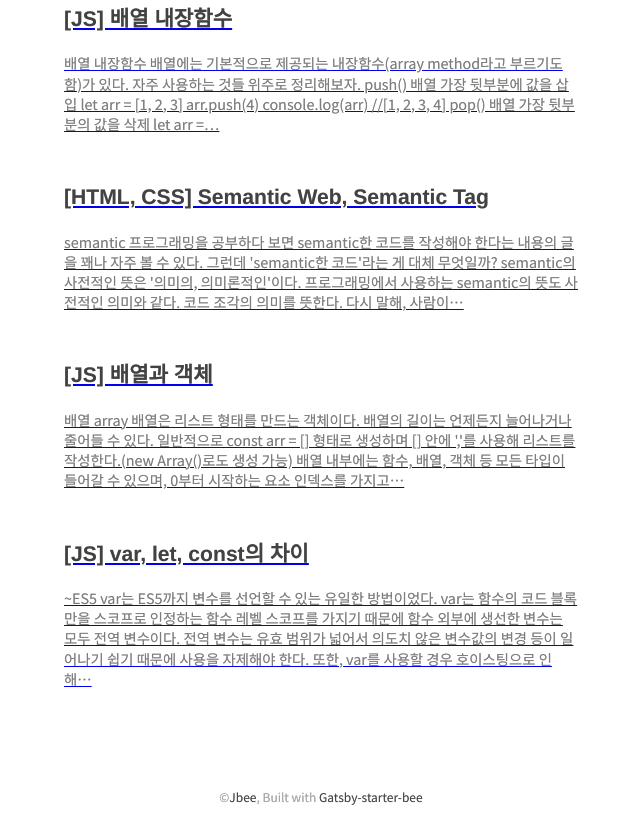
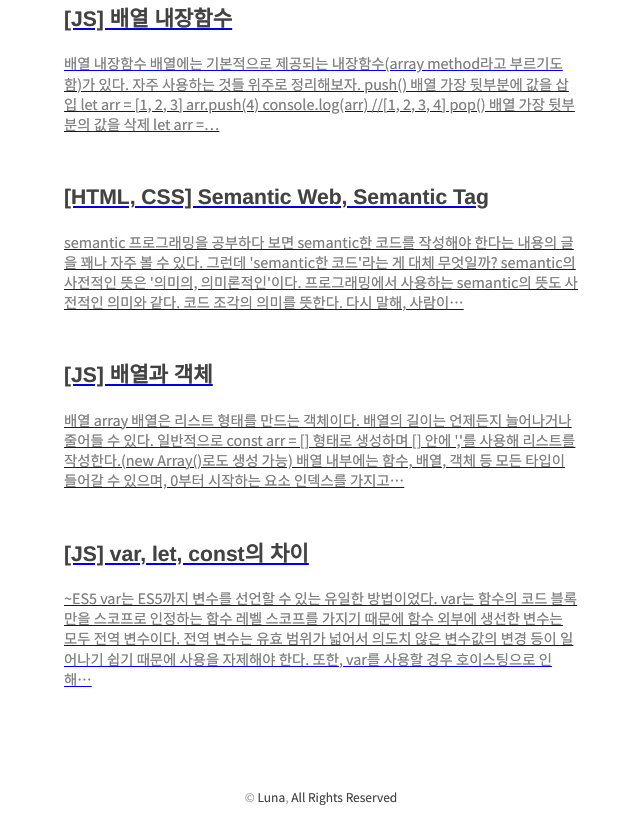
Before and after one commit to lunathebright/techBlog, a Gatsby site: page / in a window 1280 px wide. Shown: the part 8119-8959 px from the top of the page, without its empty margins (319-959 px from the left). Built offline with nearby package versions, Linux system fonts and the light colour scheme; Gatsby itself is replaced by a stand-in of ours; some packages are replaced by stand-ins of ours; a web font is replaced by a local one; what typography-theme-github would draw is missing.

Commit message:
copyright 수정

```diff
--- a/src/components/footer/index.jsx
+++ b/src/components/footer/index.jsx
@@ -4,9 +4,7 @@ import './index.scss'
 
 export const Footer = () => (
   <footer className="footer">
-    ©<a href="https://github.com/JaeYeopHan">Jbee</a>, Built with{' '}
-    <a href="https://github.com/JaeYeopHan/gatsby-starter-bee">
-      Gatsby-starter-bee
-    </a>
+    © <a href="https://github.com/lunathebright">Luna</a>,{' '}
+    <a>All Rights Reserved</a>
   </footer>
 )
```
